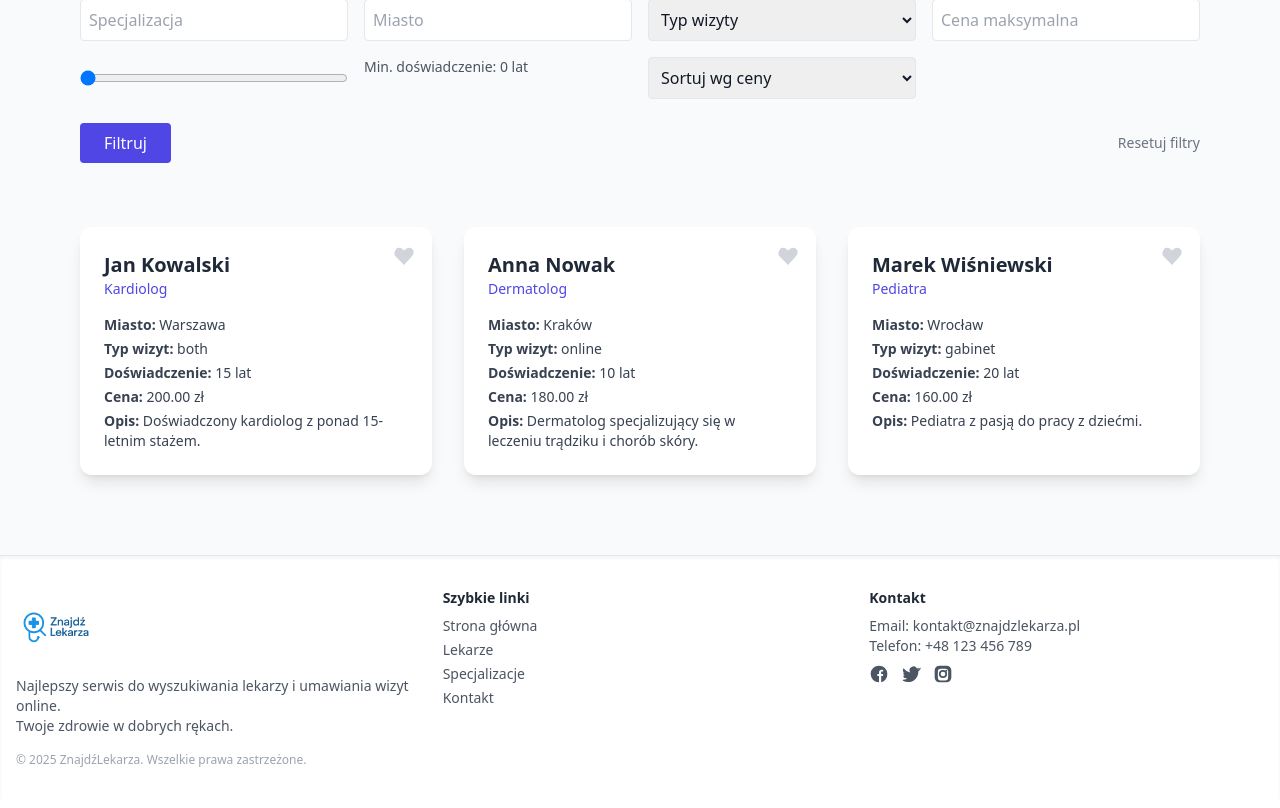
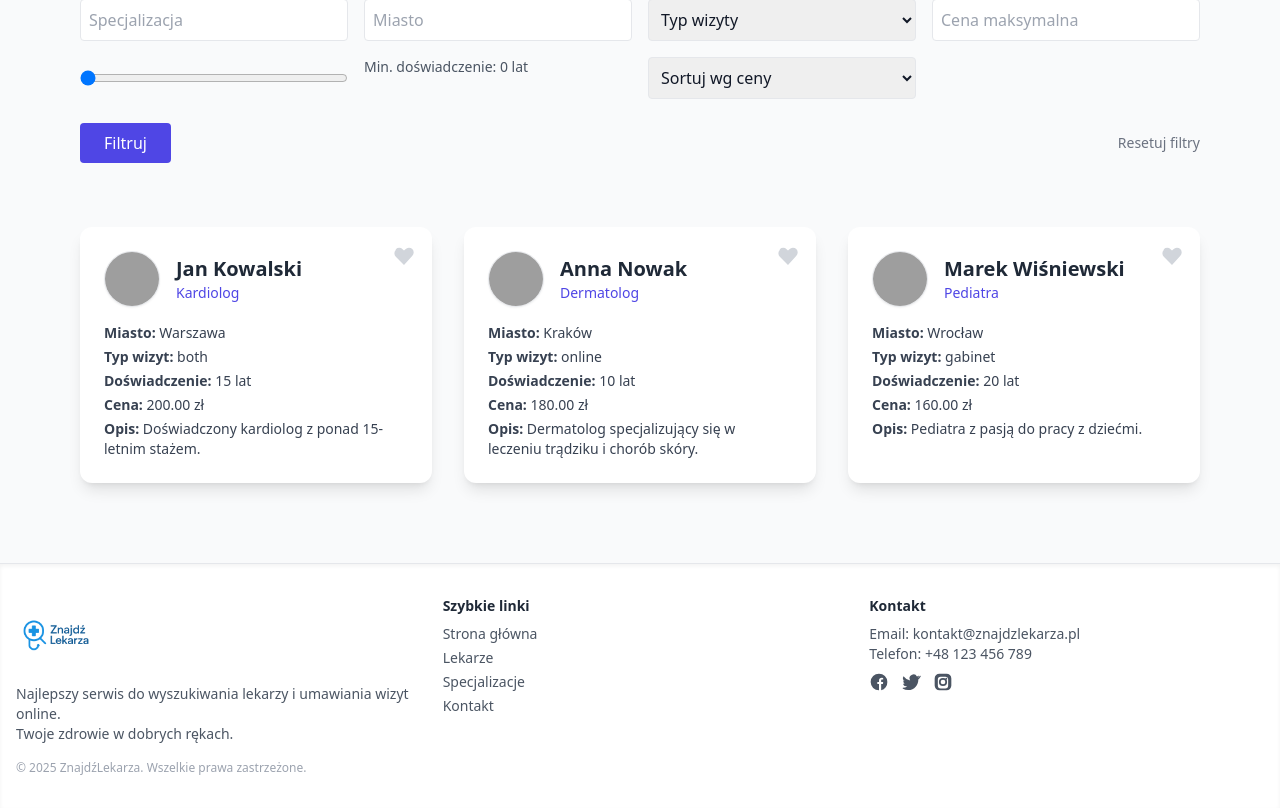
Before and after one commit to SiarheiHratsli/Znajdz-lekarza, a Flask app: page /doctors in a window 1280 px wide. Shown: the part 257-1065 px from the top of the page. Before the commit the page ends 1024 px from the top, so only its background shows below. Run offline with Flask 3, Linux system fonts and the light colour scheme; data comes from the database, SQL or seed files in the repository; parts of the project's set-up code (start-up, migrations or seed data) failed here and were passed over; some libraries are stand-ins or nearby versions; grey boxes are pictures that could not be loaded.

Commit message:
Update doctors.html

```diff
--- a/templates/doctors.html
+++ b/templates/doctors.html
@@ -40,10 +40,14 @@
          data-visittype="{{ doctor.visit_type }}"
          data-price="{{ doctor.price }}"
          data-experience="{{ doctor.experience_years }}">
-      <div class="mb-4">
-        <h3 class="text-xl font-bold text-gray-800 group-hover:text-indigo-600 transition">{{ doctor.first_name }} {{ doctor.last_name }}</h3>
-        <p class="text-sm text-indigo-600 font-medium mb-1">{{ doctor.specialization.name }}</p>
-      </div>
+      <div class="flex items-center gap-4 mb-4">
+  <img src="https://i.pravatar.cc/150?img={{ doctor.id }}" alt="avatar" class="w-14 h-14 rounded-full border shadow-sm object-cover">
+  <div>
+    <h3 class="text-xl font-bold text-gray-800 group-hover:text-indigo-600 transition">{{ doctor.first_name }} {{ doctor.last_name }}</h3>
+    <p class="text-sm text-indigo-600 font-medium">{{ doctor.specialization.name }}</p>
+  </div>
+</div>
+
       <ul class="text-sm text-gray-700 space-y-1">
         <li><strong>Miasto:</strong> {{ doctor.city.name }}</li>
         <li><strong>Typ wizyt:</strong> {{ doctor.visit_type }}</li>
```
